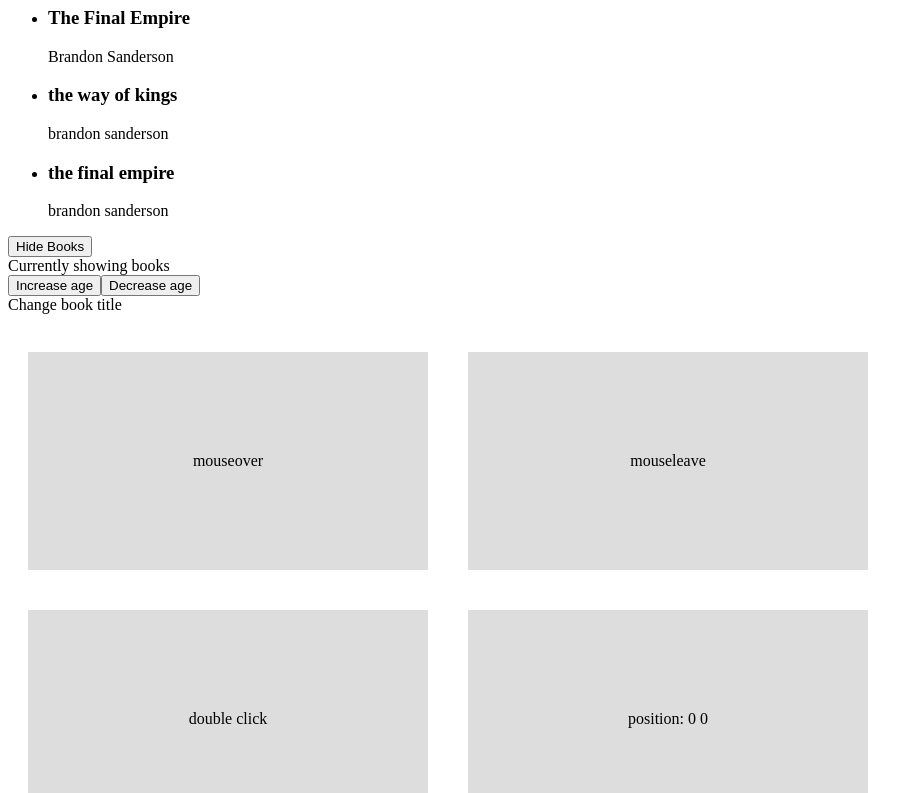
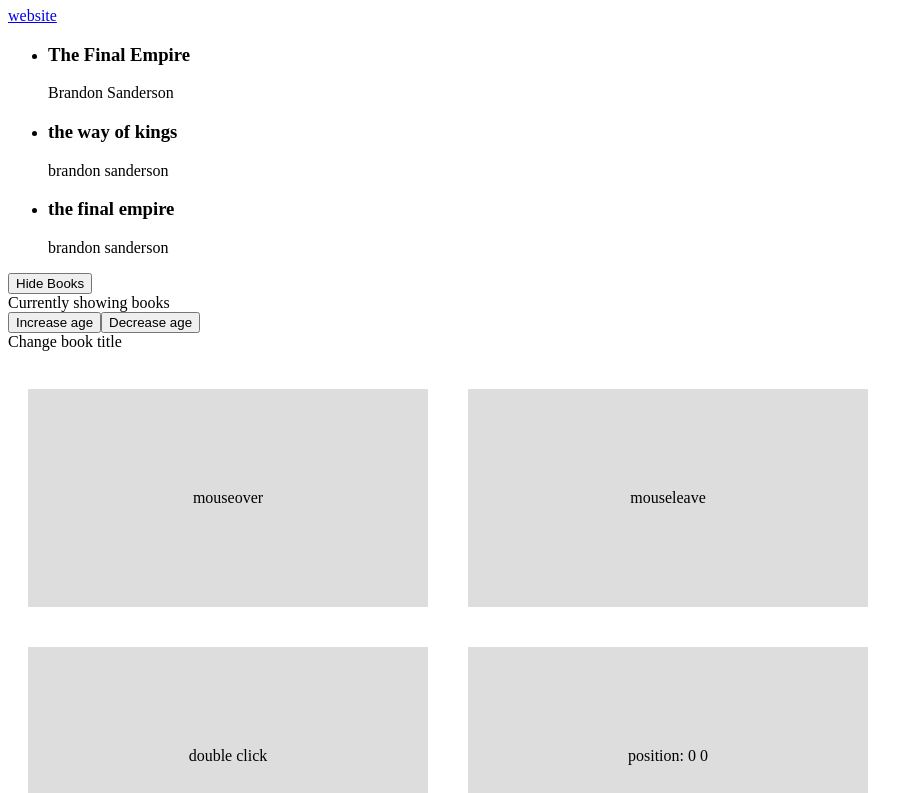
Before and after one commit to AdaN6/practise_01, a plain HTML site: page index.html in a window 1280 px wide. Shown: the part 73-866 px from the top of the page, without its empty margins (0-923 px from the left). Drawn offline with nearby package versions, Linux system fonts and the light colour scheme.

Commit message:
attribute binding - v-bind

```diff
--- a/app.js
+++ b/app.js
@@ -5,6 +5,7 @@ const app = Vue.createApp({
   data() {
     return {
       showBooks: true,
+      url: 'https://adaneo6.com/',
       // title: "The Final Empire",
       // author: "Brandon Sanderson",
       books: [
--- a/index.html
+++ b/index.html
@@ -21,6 +21,11 @@
     <h1>Hello World</h1>
 
     <div id="app">
+
+        <!-- attribute binding -->
+        <a v-bind:href="url" target="_blank">
+            website
+        </a>
         <!-- <h2>I am the template now</h2> -->
 
         <div v-if="showBooks">
```
